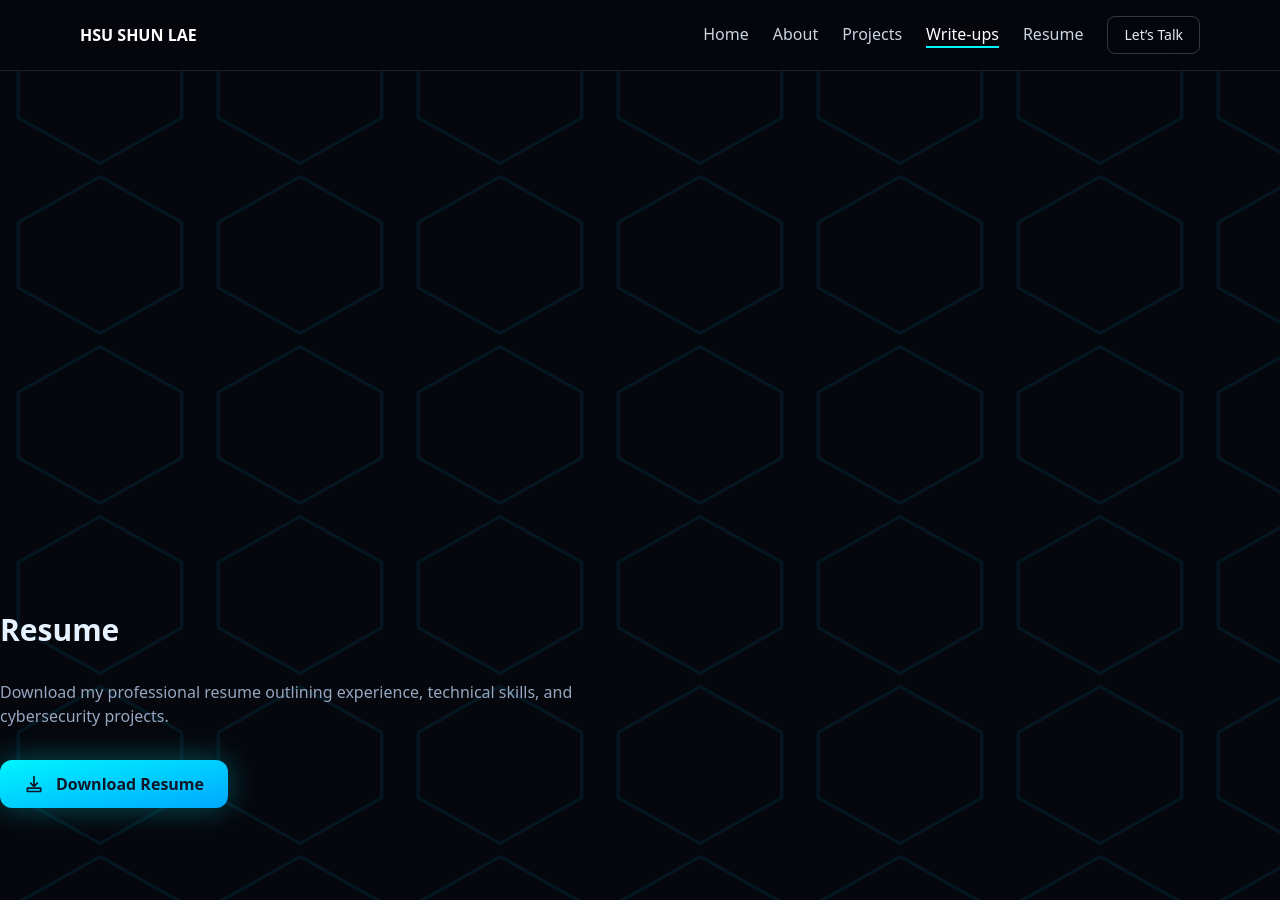
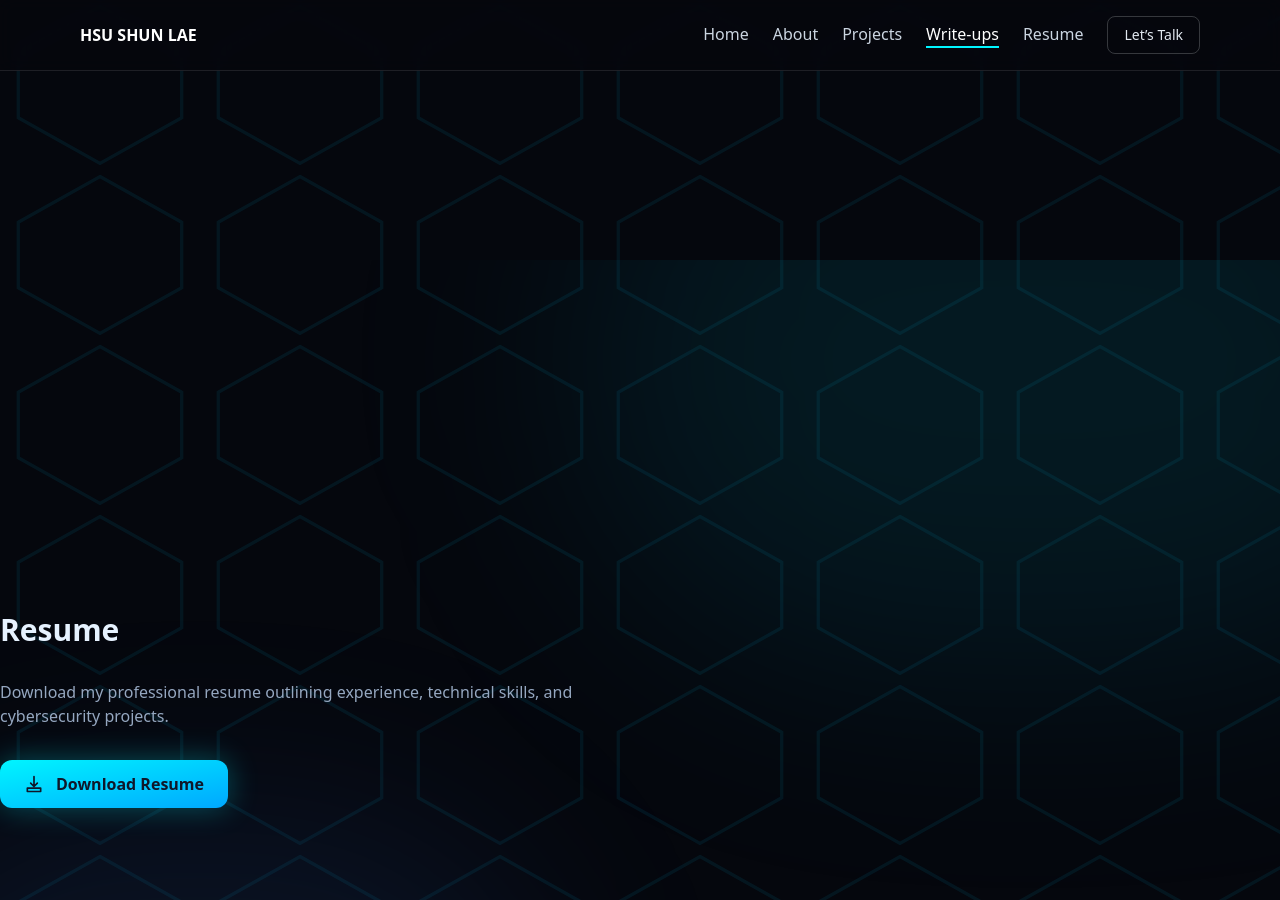
Before and after one commit to HsuShunLae/HsuShunLae.github.io, a Jekyll site: the page built from index.md, in a window 1280 px wide and 900 px high, scrolled down 3460 px. Built offline with Jekyll 4.4.1, drawn with Linux system fonts in a browser that asks for light colours; nearby versions of some CDN libraries.

Commit message:
Update resume-section.html

```diff
--- a/_includes/resume-section.html
+++ b/_includes/resume-section.html
@@ -1,4 +1,9 @@
 <section id="resume" class="relative min-h-screen flex items-center overflow-hidden">
+
+  <div class="absolute inset-0 -z-10">
+    <div class="absolute w-[900px] h-[600px] bg-cyan-500/10 blur-[120px] top-[-200px] right-[-200px] rounded-full"></div>
+    <div class="absolute w-[700px] h-[500px] bg-blue-500/10 blur-[100px] bottom-[-150px] left-[-150px] rounded-full"></div>
+  </div>
 
   <div class="mx-auto w-full max-w-[1300px]">
 
```
